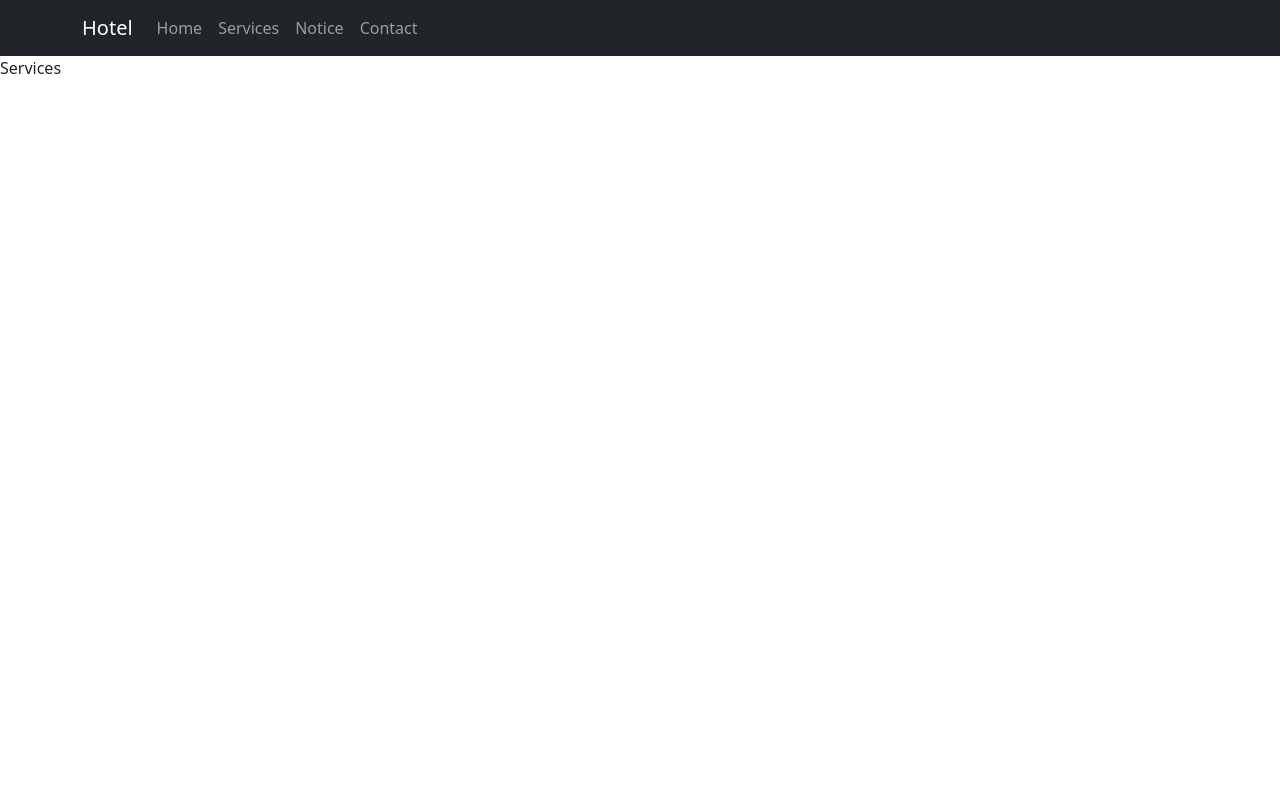
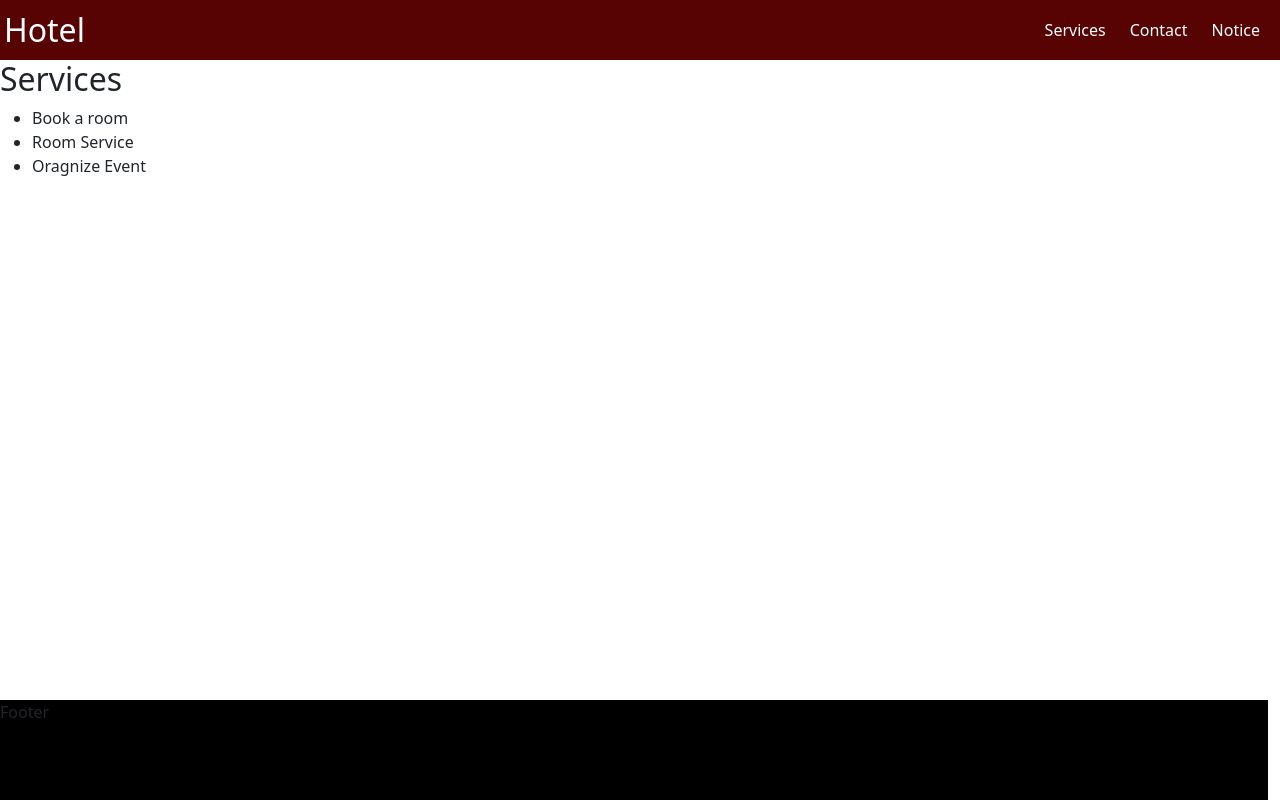
Before and after one commit to 74NV1R/hotel, a React (Create React App) app: page /services in a window 1280 px wide. Built offline with nearby package versions, Linux system fonts and the light colour scheme.

Commit message:
routes set

```diff
--- a/src/App.css
+++ b/src/App.css
@@ -1,38 +1,53 @@
-.App {
-  text-align: center;
+* {
+  box-sizing: border-box;
 }
 
-.App-logo {
-  height: 40vmin;
-  pointer-events: none;
+body {
+  margin: 0;
+
 }
 
-@media (prefers-reduced-motion: no-preference) {
-  .App-logo {
-    animation: App-logo-spin infinite 20s linear;
-  }
+.brand {
+  font-size: 2rem;
 }
 
-.App-header {
-  background-color: #282c34;
-  min-height: 100vh;
+.nav {
+  background-color: #570303;
+  color: white;
   display: flex;
-  flex-direction: column;
-  align-items: center;
-  justify-content: center;
-  font-size: calc(10px + 2vmin);
-  color: white;
+  align-items: stretch;
+  gap: 2rem;
+  padding: 0 1rem;
+  justify-content: space-between;
+  height: 60px;
 }
 
-.App-link {
-  color: #61dafb;
+
+.nav a {
+  color: inherit;
+  text-decoration: none;
+  height: 100%;
+  display: flex;
+  align-items: center;
+  padding: .25rem;
+
 }
 
-@keyframes App-logo-spin {
-  from {
-    transform: rotate(0deg);
-  }
-  to {
-    transform: rotate(360deg);
-  }
+.nav ul {
+  padding: 0;
+  margin: 0;
+  list-style: none;
+  display: flex;
+  gap: 1rem;
 }
+
+.nav li:hover {
+  opacity: 0.8;
+  background-color: #7a2828;
+
+}
+
+.nav li:active {
+  background-color: #2e1111;
+
+}
--- a/src/components/Main.js
+++ b/src/components/Main.js
@@ -25,7 +25,6 @@ const Main = () => {
             </div>
             <div className='row'>
                 <Footer />
-
             </div>
         </div>
     )
--- a/src/components/Pages/Services/Services.js
+++ b/src/components/Pages/Services/Services.js
@@ -2,7 +2,23 @@ import React from 'react'
 
 const Services = () => {
     return (
-        <div>Services</div>
+        <div style={{
+            align: 'center'
+        }}>
+            <h2>Services
+            </h2>
+            <ul>
+                <li>
+                    Book a room
+                </li>
+                <li>
+                    Room Service
+                </li>
+                <li>
+                    Oragnize Event
+                </li>
+            </ul>
+        </div>
     )
 }
 
--- a/src/components/footer/Footer.js
+++ b/src/components/footer/Footer.js
@@ -4,9 +4,18 @@ import { useAppContext } from '../../Context'
 const Footer = () => {
 
     return (
-        <div>
 
+        <div className='footer' style={{
+            backgroundColor: 'black',
+            bottom: 0,
+            position: 'absolute',
+            height: '100px',
+            width: '100%',
+            display: 'block'
+        }}>
+            Footer
         </div>
+
     )
 }
 
--- a/src/components/header/Header.js
+++ b/src/components/header/Header.js
@@ -3,25 +3,14 @@ import { useAppContext } from '../../Context'
 import Container from 'react-bootstrap/Container';
 import Nav from 'react-bootstrap/Nav';
 import Navbar from 'react-bootstrap/Navbar';
+import Navigation from './Navigation';
 
 const Header = () => {
 
     return (
-        <>
-            <Navbar bg="dark" data-bs-theme="dark">
-                <Container>
-                    <Navbar.Brand href="#home">Hotel</Navbar.Brand>
-                    <Nav className="me-auto">
-                        <Nav.Link href="#home">Home</Nav.Link>
-                        <Nav.Link href="#">Services</Nav.Link>
-                        <Nav.Link href="#">Notice</Nav.Link>
-                        <Nav.Link href="#">Contact</Nav.Link>
-
-                    </Nav>
-                </Container>
-            </Navbar>
-
-        </>
+        <div>
+            <Navigation />
+        </div>
 
     )
 }
--- /dev/null
+++ b/src/components/header/Navigation.js
@@ -0,0 +1,22 @@
+import React from 'react'
+
+const Navigation = () => {
+    return (
+        <nav className='nav'>
+            <a href='/' className='brand'>Hotel</a>
+            <ul>
+                <li>
+                    <a href='/services'>Services</a>
+                </li>
+                <li>
+                    <a href='/contact'>Contact</a>
+                </li>
+                <li>
+                    <a href='/notice'>Notice</a>
+                </li>
+            </ul>
+        </nav>
+    )
+}
+
+export default Navigation
```
